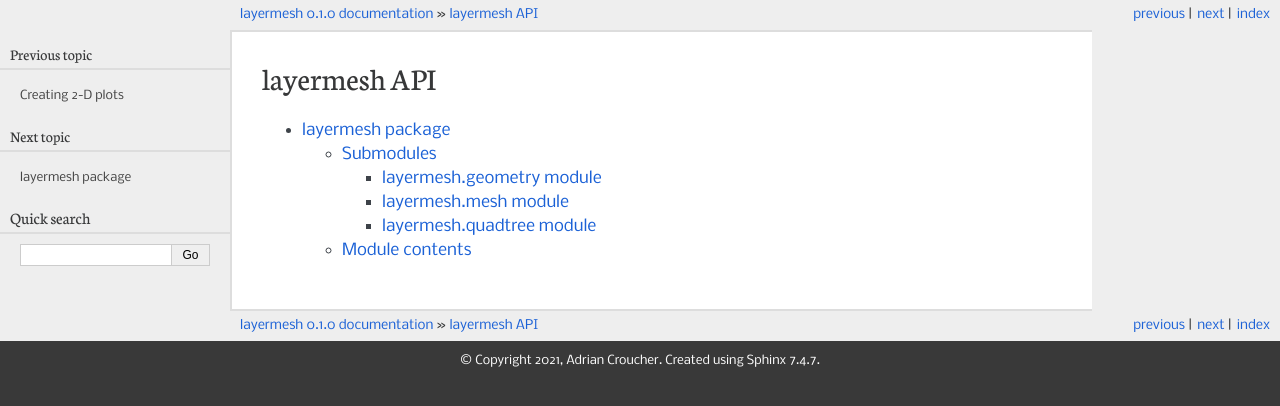
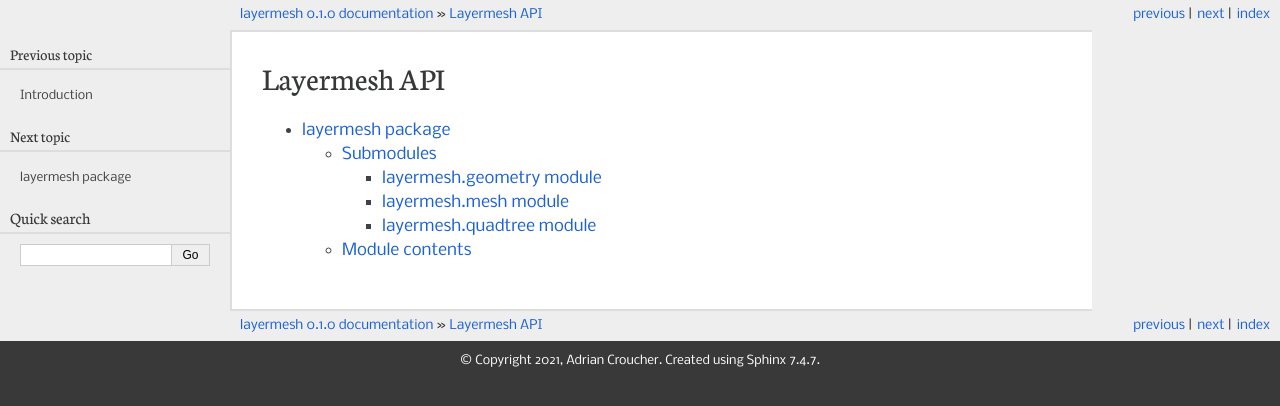
Before and after one commit to acroucher/layermesh, a Sphinx documentation site: the page built from doc/source/modules.rst, in a window 1280 px wide. Shown: the top 406 px of the page. Built offline with Sphinx 7.4.7, drawn with Linux system fonts in a browser that asks for light colours; pages that are not in the unit, such as notebooks, are missing from menus.

```diff
--- a/doc/source/index.rst
+++ b/doc/source/index.rst
@@ -11,7 +11,7 @@ Layermesh user guide
    :caption: Contents:
 
    intro
-   usage
+   start
    modules
 
 .. only:: html
--- a/doc/source/modules.rst
+++ b/doc/source/modules.rst
@@ -1,6 +1,6 @@
 .. _layermeshapi:
 
-layermesh API
+Layermesh API
 =============
 
 .. toctree::
```
Also changed, not shown: doc/source/usage.rst (deleted, +0 -17 lines).
